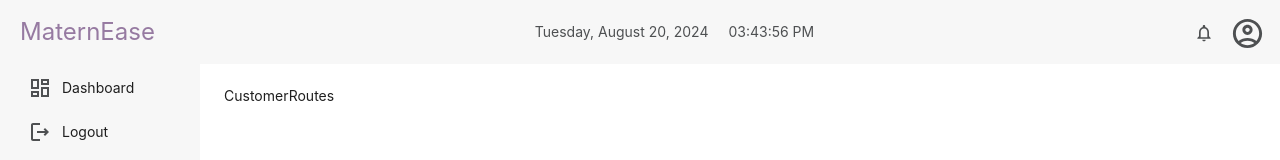
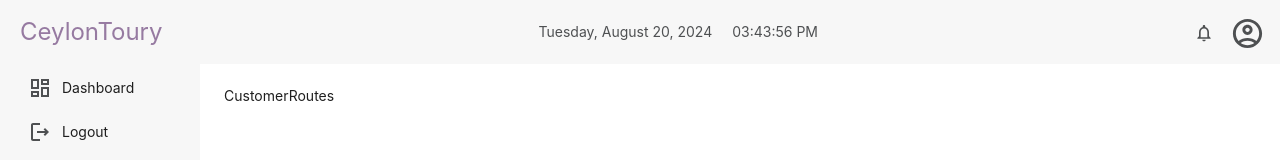
Before and after one commit to CeylonToury/frontend, a React (Vite) app: page /customer in a window 1280 px wide. Shown: the top 160 px of the page. Built offline with nearby package versions, Linux system fonts and the light colour scheme.

Commit message:
navbar some changes

```diff
--- a/src/components/layout/Navbar.jsx
+++ b/src/components/layout/Navbar.jsx
@@ -132,7 +132,7 @@ const AppHeader = ({ onMenuClick }) => {
         /> */}
         {!isSidebarFolded && (
           <span style={{ color: '#967AA1', fontSize: '24px', marginLeft: '5px' }}>
-            MaternEase
+            CeylonToury
           </span>
         )}
       </div>
```
